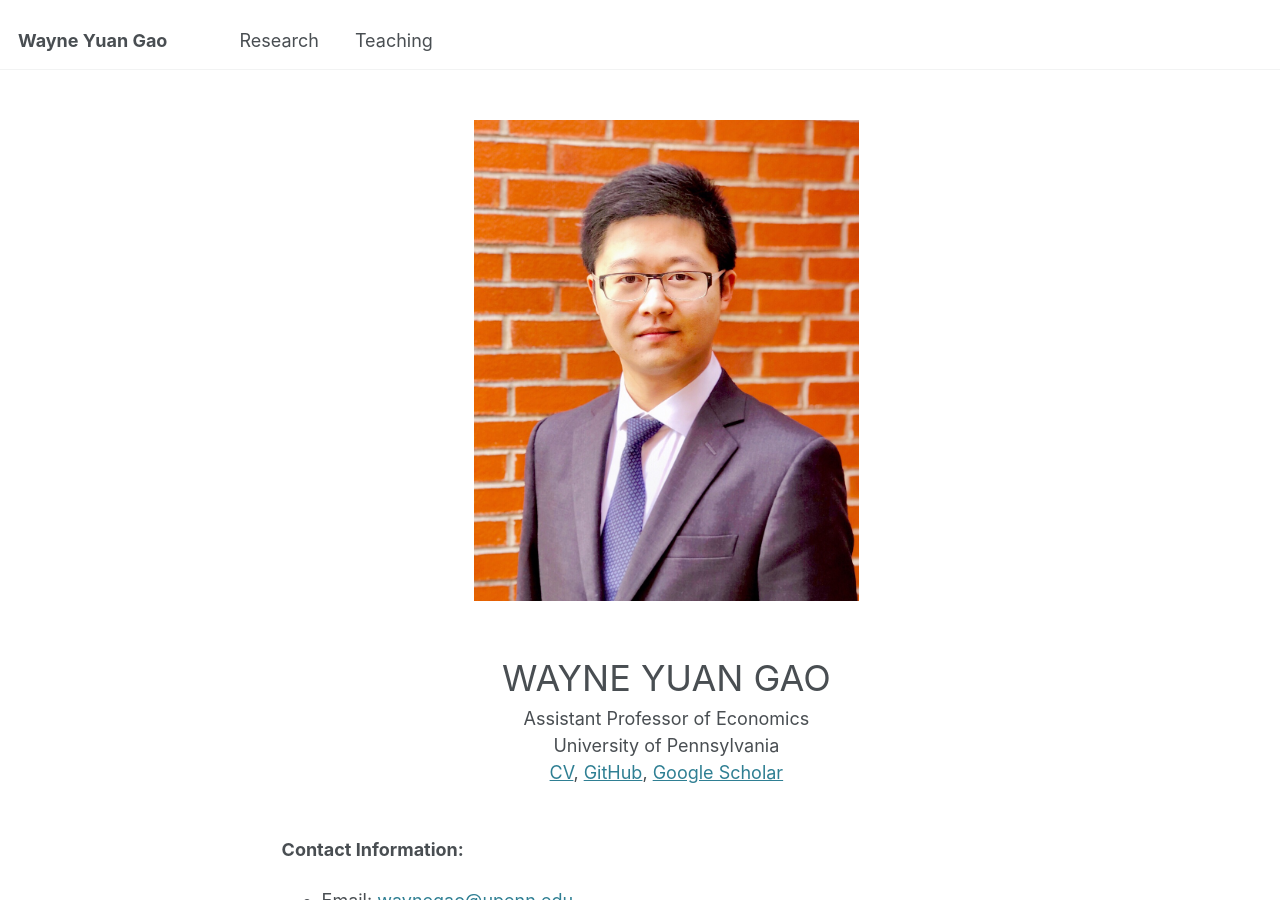
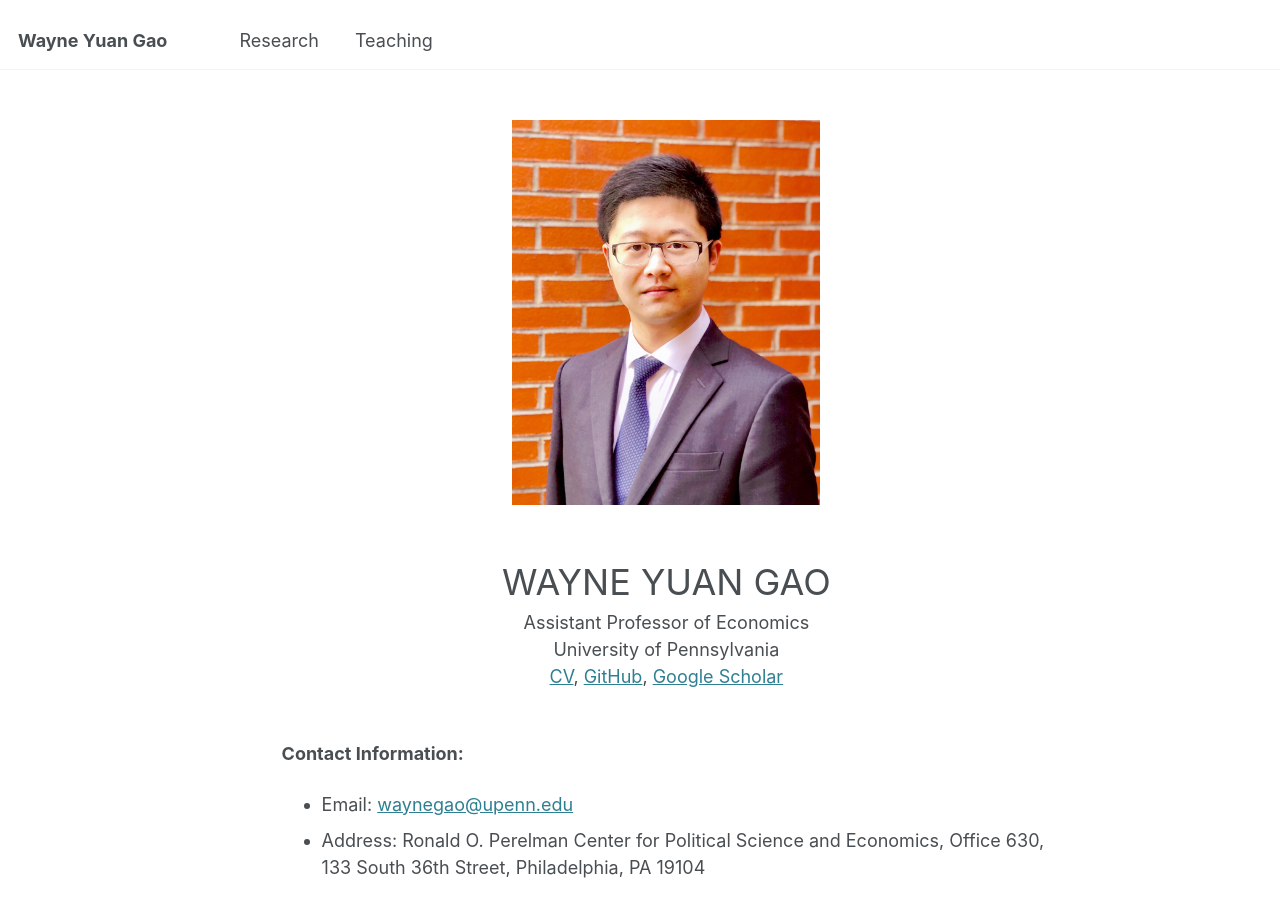
Before and after one commit to wayne-y-gao/wayne-y-gao.github.io, a Jekyll site: the page built from _pages/about.md, in a window 1280 px wide and 900 px high. Built offline with Jekyll 4.4.1, drawn with Linux system fonts in a browser that asks for light colours.

Commit message:
Update about.md

```diff
--- a/_pages/about.md
+++ b/_pages/about.md
@@ -8,7 +8,7 @@ redirect_from:
 ---
 
 <div style="text-align: center;">
-  <img src="images/BrickLargeS.jpg" alt="Profile Image" style="width:50%;">
+  <img src="images/BrickLargeS.jpg" alt="Profile Image" style="width:40%;">
 </div>
 <p>&nbsp;</p>
 
```
